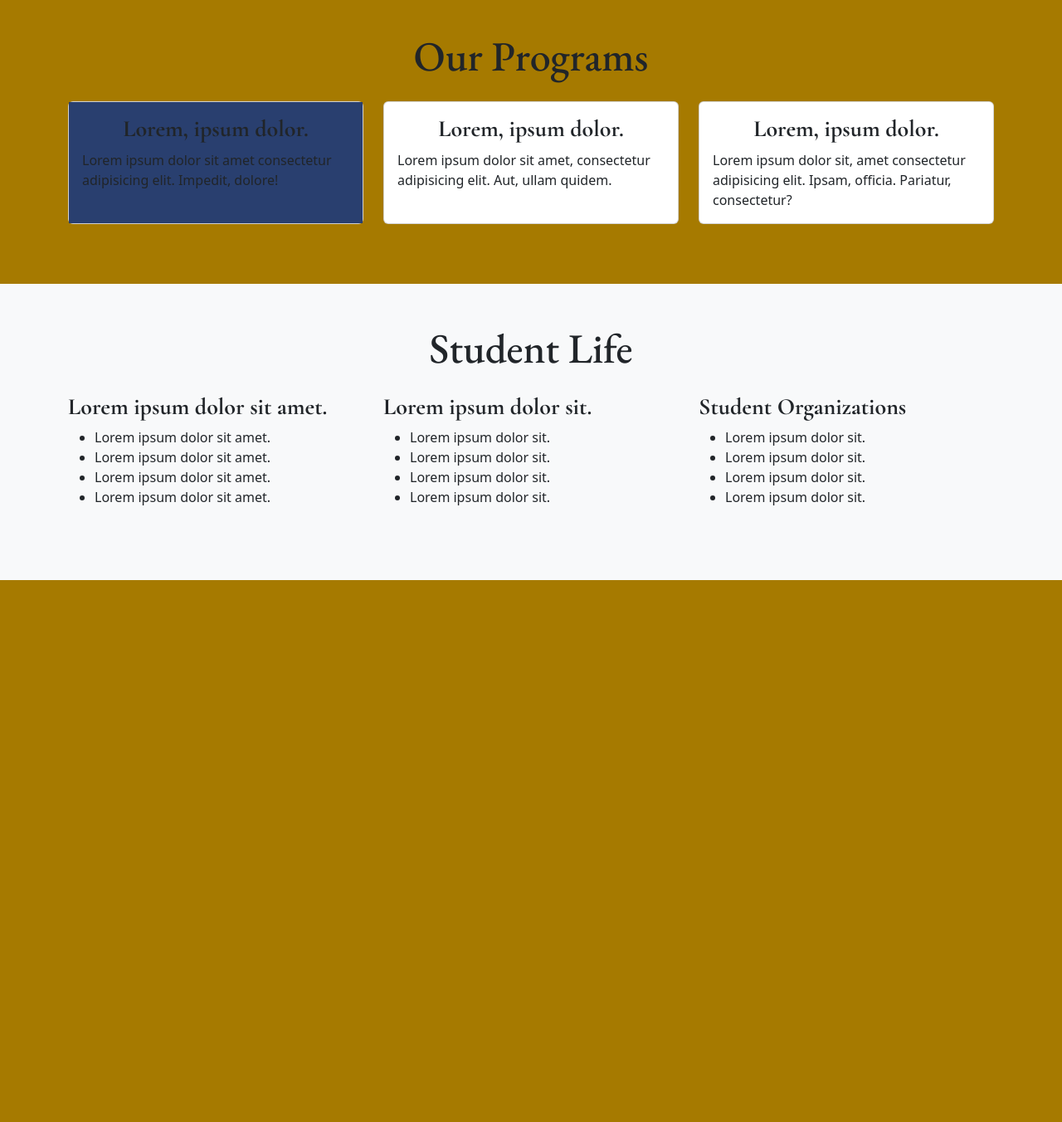
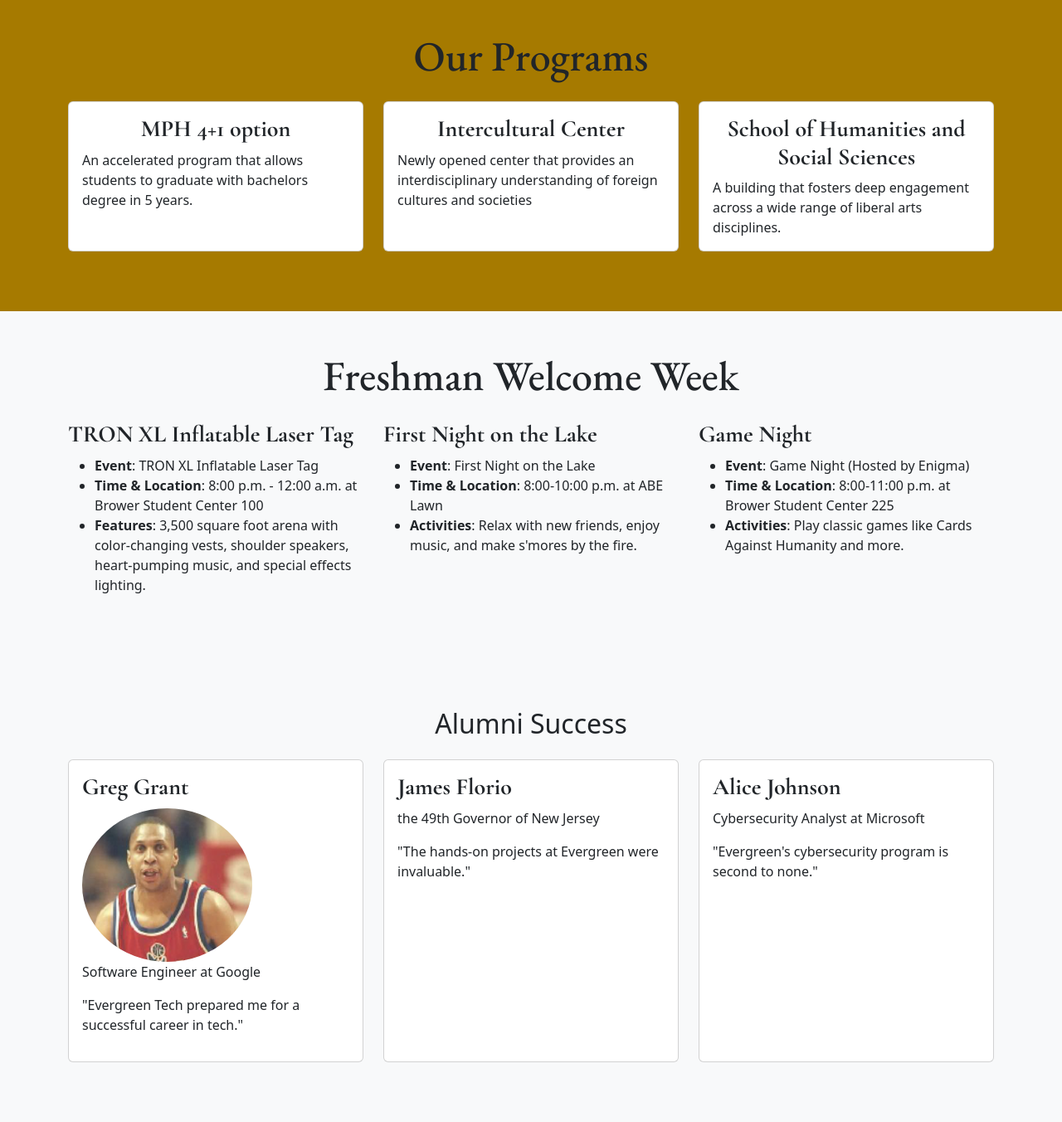
Before and after one commit to michaelrosens/College-Recruitment, a plain HTML site: page index.html in a window 1280 px wide. Shown: the part 160-1512 px from the top of the page at 83% size. Before the commit the page ends 859 px from the top, so only its background shows below. Drawn offline with nearby package versions, Linux system fonts and the light colour scheme.

Commit message:
some alumni added

```diff
--- a/index.html
+++ b/index.html
@@ -54,25 +54,25 @@
             <div class="row">
                 <div class="col-md-4 mb-4 ">
                     <div class="card h-100">
-                        <div class="card-body maybe">
-                            <h3 class="card-title text-center yep">Lorem, ipsum dolor.</h3>
-                            <p class="card-text">Lorem ipsum dolor sit amet consectetur adipisicing elit. Impedit, dolore!</p>
+                        <div class="card-body">
+                            <h3 class="card-title text-center">MPH 4+1 option</h3>
+                            <p class="card-text">An accelerated program that allows students to graduate with bachelors degree in 5 years.</p>
                         </div>
                     </div>
                 </div>
                 <div class="col-md-4 mb-4">
                     <div class="card h-100">
                         <div class="card-body">
-                            <h3 class="card-title text-center">Lorem, ipsum dolor.</h3>
-                            <p class="card-text">Lorem ipsum dolor sit amet, consectetur adipisicing elit. Aut, ullam quidem.</p>
+                            <h3 class="card-title text-center">Intercultural Center</h3>
+                            <p class="card-text">Newly opened center that provides an interdisciplinary understanding of foreign cultures and societies</p>
                         </div>
                     </div>
                 </div>
                 <div class="col-md-4 mb-4">
                     <div class="card h-100">
                         <div class="card-body">
-                            <h3 class="card-title text-center">Lorem, ipsum dolor.</h3>
-                            <p class="card-text">Lorem ipsum dolor sit, amet consectetur adipisicing elit. Ipsam, officia. Pariatur, consectetur?</p>
+                            <h3 class="card-title text-center">School of Humanities and Social Sciences</h3>
+                            <p class="card-text">A building that fosters deep engagement across a wide range of liberal arts disciplines.</p>
                         </div>
                     </div>
                 </div>
@@ -83,38 +83,73 @@
 
     <section id="student-life" class="py-5 bg-light">
         <div class="container">
-            <h2 class="text-center mb-4 tcnj">Student Life</h2>
+            <h2 class="text-center mb-4 tcnj">Freshman Welcome Week</h2>
             <div class="row">
                 <div class="col-md-4 mb-4">
-                    <h3>Lorem ipsum dolor sit amet.</h3>
+                    <h3>TRON XL Inflatable Laser Tag</h3>
                     <ul>
-                        <li>Lorem ipsum dolor sit amet.</li>
-                        <li>Lorem ipsum dolor sit amet.</li>
-                        <li>Lorem ipsum dolor sit amet.</li>
-                        <li>Lorem ipsum dolor sit amet.</li>
+                        <li><b>Event</b>: TRON XL Inflatable Laser Tag</li>
+                        <li><b>Time & Location</b>: 8:00 p.m. - 12:00 a.m. at Brower Student Center 100</li>
+                        <li><b>Features</b>: 3,500 square foot arena with color-changing vests, shoulder speakers, heart-pumping music, and special effects lighting.</li>
                     </ul>
                 </div>
                 <div class="col-md-4 mb-4">
-                    <h3>Lorem ipsum dolor sit.</h3>
+                    <h3>First Night on the Lake   </h3>
                     <ul>
-                        <li>Lorem ipsum dolor sit.</li>
-                        <li>Lorem ipsum dolor sit.</li>
-                        <li>Lorem ipsum dolor sit.</li>
-                        <li>Lorem ipsum dolor sit.</li>
+                        <li><b>Event</b>: First Night on the Lake</li>
+                        <li><b>Time & Location</b>: 8:00-10:00 p.m. at ABE Lawn</li>
+                        <li><b>Activities</b>: Relax with new friends, enjoy music, and make s'mores by the fire.</li>
                     </ul>
                 </div>
                 <div class="col-md-4 mb-4">
-                    <h3>Student Organizations</h3>
+                    <h3>Game Night</h3>
                     <ul>
-                        <li>Lorem ipsum dolor sit.</li>
-                        <li>Lorem ipsum dolor sit.</li>
-                        <li>Lorem ipsum dolor sit.</li>
-                        <li>Lorem ipsum dolor sit.</li>
+                        <li><b>Event</b>: Game Night (Hosted by Enigma)</li>
+                        <li><b>Time & Location</b>: 8:00-11:00 p.m. at Brower Student Center 225</li>
+                        <li><b>Activities</b>: Play classic games like Cards Against Humanity and more.</li>
                     </ul>
                 </div>
             </div>
         </div>
+        </section>
+        </main>
     </section>
+    <section id="alumni" class="py-5 bg-light">
+        <div class="container">
+            <h2 class="text-center mb-4">Alumni Success</h2>
+            <div class="row">
+                <div class="col-md-4 mb-4">
+                    <div class="card h-100">
+                        <div class="card-body">
+                            <h3 class="card-title">Greg Grant</h3>
+                            <img src="greg grant.png" class="change">
+                            <p class="card-text">Software Engineer at Google</p>
+                            <p>"Evergreen Tech prepared me for a successful career in tech."</p>
+                        </div>
+                    </div>
+                </div>
+                <div class="col-md-4 mb-4">
+                    <div class="card h-100">
+                        <div class="card-body">
+                            <h3 class="card-title">James Florio</h3>
+                            <p class="card-text"> the 49th Governor of New Jersey</p>
+                            <p>"The hands-on projects at Evergreen were invaluable."</p>
+                        </div>
+                    </div>
+                </div>
+                <div class="col-md-4 mb-4">
+                    <div class="card h-100">
+                        <div class="card-body">
+                            <h3 class="card-title">Alice Johnson</h3>
+                            <p class="card-text">Cybersecurity Analyst at Microsoft</p>
+                            <p>"Evergreen's cybersecurity program is second to none."</p>
+                        </div>
+                    </div>
+                </div>
+            </div>
+        </div>
+    </section>
+</main>
 
 </main>
 
--- a/style.css
+++ b/style.css
@@ -19,3 +19,9 @@ h3{
     font-weight: 700;
     font-style: normal;
 }
+
+.change{
+    width: 205px;
+    height: 185px;
+    border-radius: 50%;
+}
```
Also changed, not shown: greg grant.png (added).
